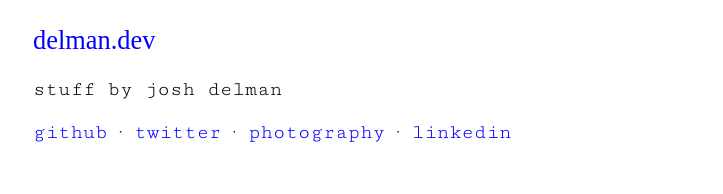
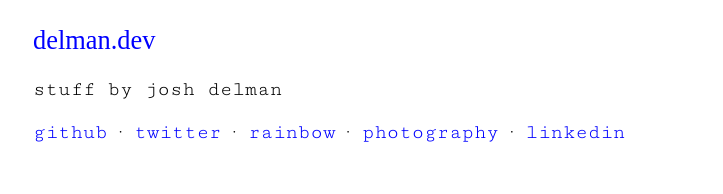
Before and after one commit to jdelman/jdelman.github.io, a plain HTML site: page index.html in a window 1280 px wide. Shown: the top 194 px of the page, without its empty margins (257-980 px from the left). Drawn offline with Linux system fonts and the light colour scheme; a web font is replaced by a local one.

Commit message:
add link to jdelman.eth wallet

```diff
--- a/index.html
+++ b/index.html
@@ -14,6 +14,7 @@
     <h3>
       <a href="https://github.com/jdelman">github</a>
       &middot; <a href="https://twitter.com/jd87">twitter</a>
+      &middot; <a href="https://rainbow.me/jdelman.eth">rainbow</a>
       &middot; <a href="https://joshuadelman.com/">photography</a>
       &middot; <a href="https://www.linkedin.com/in/joshdelman/">linkedin</a>
     </h3>
```
